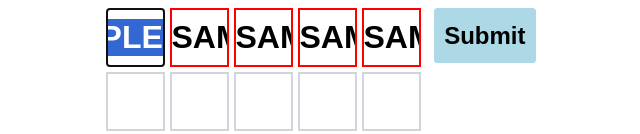
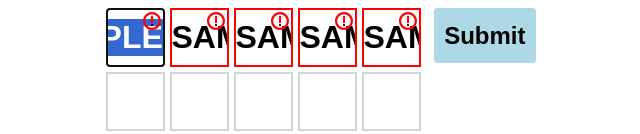
Before and after one commit to imccausl/zombordle, a Next.js app: page / in a window 1280 px wide. Both pictures are taken after typing "Sample", "Sample", "Sample", "Sample", "Sample" into the empty fields and a click on the button "Submit". Shown: the top 134 px of the page, without its empty margins (377-1017 px from the left). Built offline with nearby package versions, Linux system fonts and the light colour scheme.

Commit message:
more invalid styling

```diff
--- a/next.config.js
+++ b/next.config.js
@@ -3,6 +3,15 @@ const nextConfig = {
     reactStrictMode: true,
     compiler: {
         styledComponents: true,
+    },
+    webpack(config) {
+        config.module.rules.push({
+            test: /\.svg$/i,
+            issuer: /\.[jt]sx?$/,
+            use: ['@svgr/webpack'],
+        })
+
+        return config
     },
 }
 
--- a/package.json
+++ b/package.json
@@ -23,6 +23,7 @@
     "styled-components": "^5.3.8"
   },
   "devDependencies": {
+    "@svgr/webpack": "^6.5.1",
     "@testing-library/dom": "^9.0.1",
     "@testing-library/jest-dom": "^5.16.5",
     "@testing-library/react": "^14.0.0",
--- a/src/Components/TileBoard/InputValidation/Field.tsx
+++ b/src/Components/TileBoard/InputValidation/Field.tsx
@@ -100,8 +100,10 @@ export const useField = ({
             onChange,
             ref: fieldRef,
             required,
+            'aria-required': required,
+            'aria-invalid': !!meta.error,
         }),
-        [name, onBlur, onChange, required, value],
+        [meta.error, name, onBlur, onChange, required, value],
     )
 
     return {
--- a/src/Components/TileBoard/Tile/InputTile/InputTile.styles.ts
+++ b/src/Components/TileBoard/Tile/InputTile/InputTile.styles.ts
@@ -13,29 +13,24 @@ export const VariantBorder = {
 }
 
 const shake = keyframes`
-  10%, 90% {
-    transform: translate3d(-1px, 0, 0);
+  0% {
+    margin-left: 0rem;
   }
-
-  20%, 80% {
-    transform: translate3d(2px, 0, 0);
+  25% {
+    margin-left: 0.5rem;
   }
-
-  30%, 50%, 70% {
-    transform: translate3d(-4px, 0, 0);
+  75% {
+    margin-left: -0.5rem;
   }
-
-  40%, 60% {
-    transform: translate3d(4px, 0, 0);
+  100% {
+    margin-left: 0rem;
   }
 `
 
 const invalidAnimation = css`
-    ${shake} cubic-bezier(0.36, 0.07, 0.19, 0.97) both;
-`
-
-const invalidShake = css`
-    animation: ${invalidAnimation};
+    @media screen and (prefers-reduced-motion: no-preference) {
+        animation: ${shake} 0.2s ease-in-out 0s 2;
+    }
 `
 
 export const TileStyledTextInput = styled.input.attrs({
@@ -55,8 +50,26 @@ export const TileStyledTextInput = styled.input.attrs({
     height: 55px;
     text-transform: uppercase;
     caret-color: transparent;
-    ${({ $valid }) => !$valid && invalidShake}
+
+    ${({ $valid }) => !$valid && invalidAnimation}
     &:last-of-type {
         margin-right: 0;
     }
 `
+
+export const InputContainer = styled.div`
+    position: relative;
+`
+export const ImageContainer = styled.div`
+    position: absolute;
+    padding: 4px;
+    right: 0;
+    top: 0;
+
+    svg {
+        display: block;
+        height: 18px;
+        width: 18px;
+        color: ${VariantBorder.invalid};
+    }
+`
--- a/src/Components/TileBoard/Tile/InputTile/index.tsx
+++ b/src/Components/TileBoard/Tile/InputTile/index.tsx
@@ -1,47 +1,33 @@
 import { forwardRef } from 'react'
 
-import { TileStyledTextInput } from './InputTile.styles'
+import {
+    ImageContainer,
+    InputContainer,
+    TileStyledTextInput,
+} from './InputTile.styles'
+import ExclamationMark from './assets/exclamation.svg'
 
 export type InputTileProps = {
-    name: string
     label?: string
-    value?: string
     valid?: boolean
-    required?: boolean
-    onChange: (e: React.ChangeEvent<HTMLInputElement>) => void
-    onKeyDown: (e: React.KeyboardEvent<HTMLInputElement>) => void
-    onFocus: (e: React.FocusEvent<HTMLInputElement>) => void
-    onBlur?: (e: React.FocusEvent<HTMLInputElement>) => void
 }
 
 const InputTile = forwardRef<HTMLInputElement, InputTileProps>(
-    (
-        {
-            name,
-            label,
-            valid = true,
-            onChange,
-            onKeyDown,
-            onFocus,
-            onBlur,
-            value,
-            required,
-        },
-        ref,
-    ) => {
+    ({ label, valid = true, ...inputProps }, ref) => {
         return (
-            <TileStyledTextInput
-                $valid={valid}
-                ref={ref}
-                name={name}
-                value={value}
-                aria-label={label}
-                onChange={onChange}
-                onKeyDown={onKeyDown}
-                onFocus={onFocus}
-                onBlur={onBlur}
-                required={required}
-            />
+            <InputContainer>
+                {!valid && (
+                    <ImageContainer>
+                        <ExclamationMark />
+                    </ImageContainer>
+                )}
+                <TileStyledTextInput
+                    $valid={valid}
+                    ref={ref}
+                    aria-label={label}
+                    {...inputProps}
+                />
+            </InputContainer>
         )
     },
 )
```
Also changed, not shown: src/Components/TileBoard/Tile/InputTile/assets/exclamation.svg (added), 1 other file (tests, documents, lock files or other folders).
